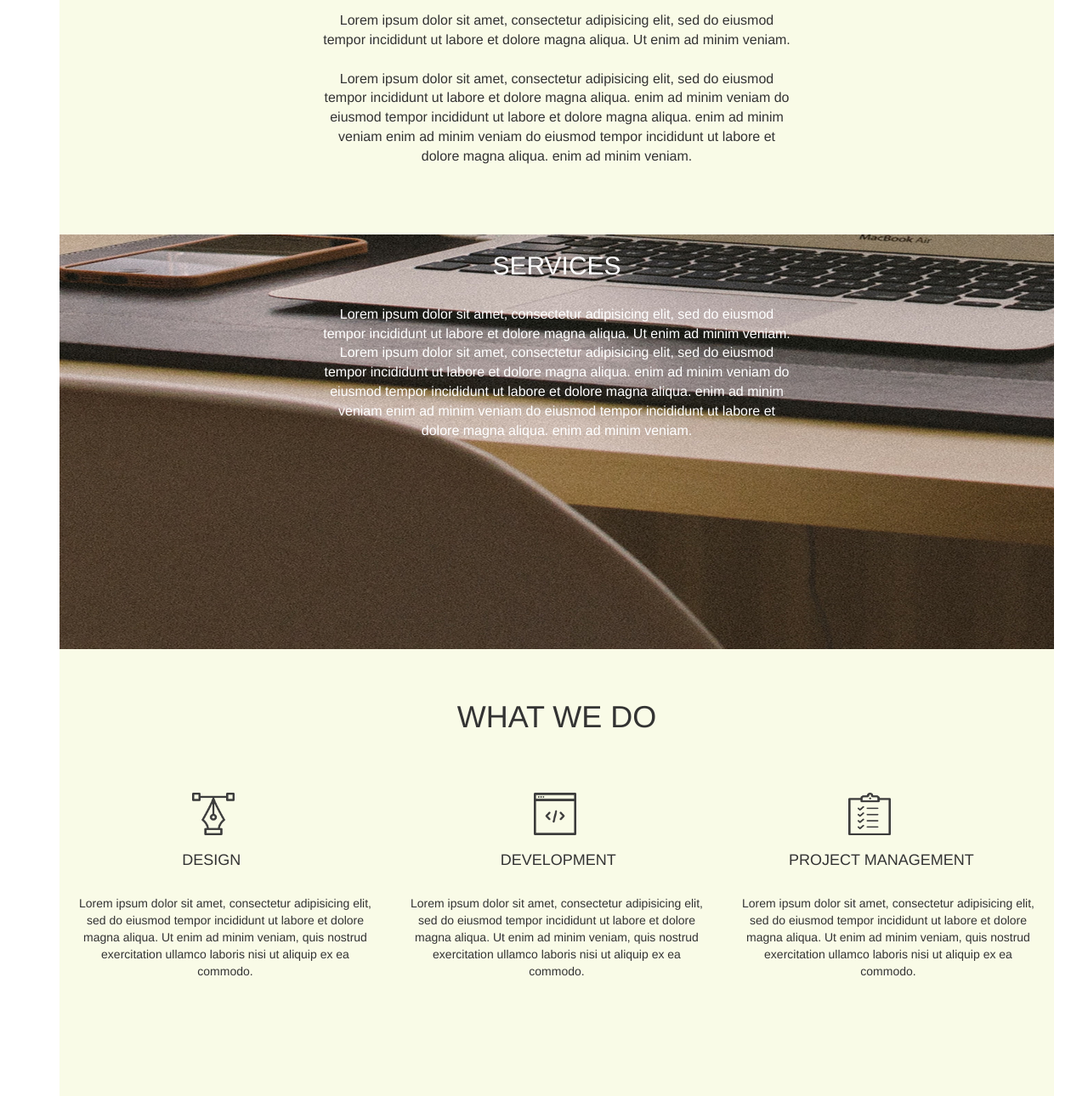
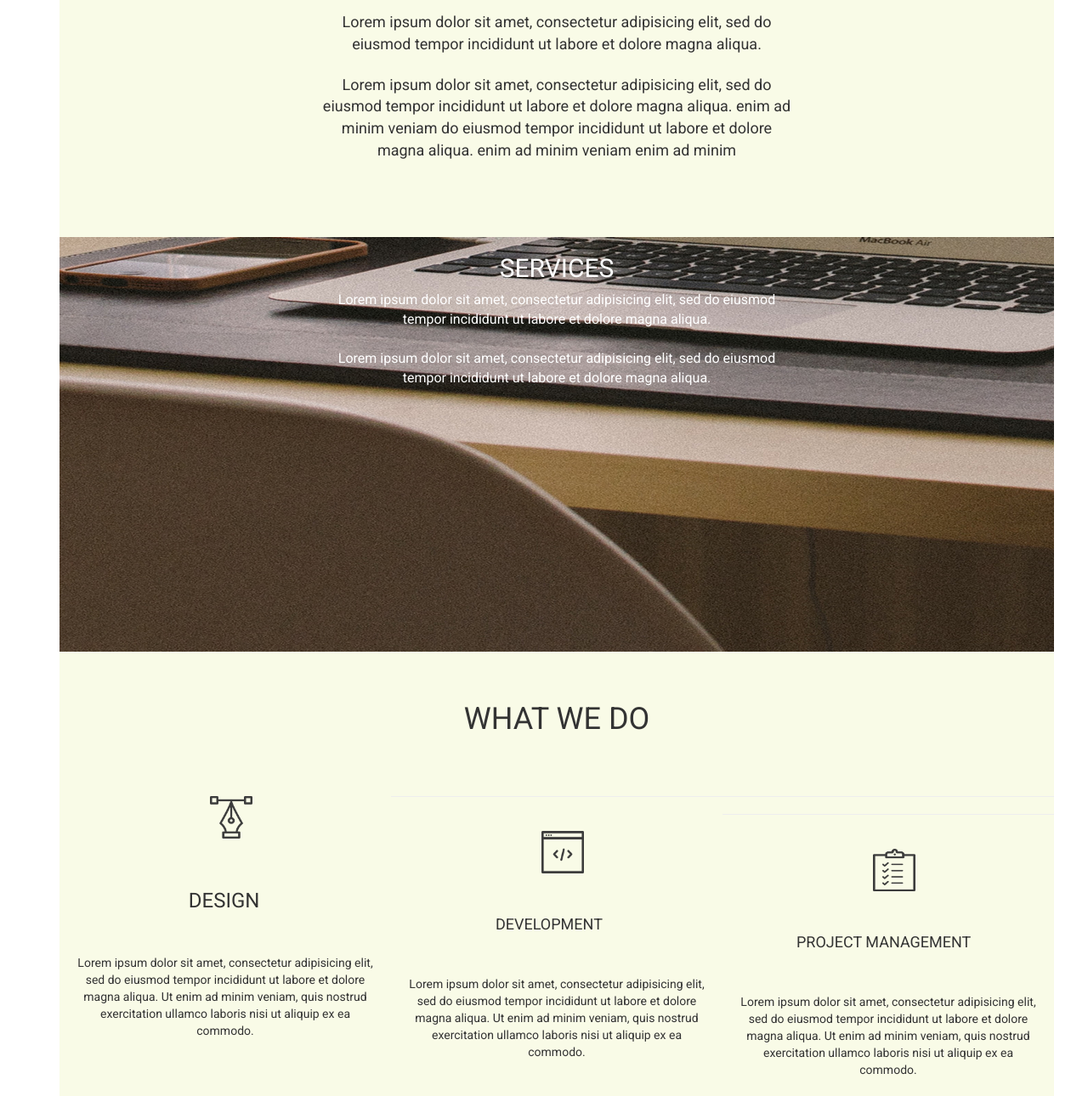
Before and after one commit to jobm/Delani-With-Bootstrap, a plain HTML site: page index.html in a window 1280 px wide. Shown: the part 735-2025 px from the top of the page at 85% size. Drawn offline with nearby package versions, Linux system fonts and the light colour scheme.

Commit message:
added more responsivness

```diff
--- a/css/site.css
+++ b/css/site.css
@@ -1,5 +1,6 @@
 body {
   overflow-x: hidden;
+  font-family: 'Roboto';
 }
 #home {
   background-image: url(../images/assets/h_img.jpg);
@@ -33,6 +34,22 @@ body {
 .about-body {
   font-size: 16px;
 }
+.thick{
+  position: relative;
+  width: 100%;
+  left: 0;
+  font-size: 18px;
+  margin-bottom: 4%;
+}
+
+.slim{
+  position: relative;
+  width: 100%;
+  left: 0;
+  font-size: 18px;
+  word-wrap: break-word;
+}
+
 #services {
   background-image: url(../images/assets/s_image.jpg);
   background-repeat: no-repeat;
@@ -52,36 +69,36 @@ body {
   background-color: #F9FBE7;
 }
 #ico_design{
-  position: absolute;
-  left: 40%;
+  position: relative;
+  left: 45%;
   height: 50px;
   width: 50px;
 }
 
 #ico_dev{
-  position: absolute;
-  left: 43%;
+  position: relative;
+  left: 45%;
   height: 50px;
   width: 50px;
 }
 #ico_product{
-  position: absolute;
-  left: 38%;
+  position: relative;
+  left: 45%;
   height: 50px;
   width: 50px;
 }
 
 
 #ico_text_des{
-  position: absolute;
-  left: 37%;
+  position: relative;
+  left: 38%;
 }
 #ico_text_dev{
-  position: absolute;
-  left: 33%;
+  position: relative;
+  left: 30%;
 }
 #ico_text_prod{
-  position: absolute;
+  position: relative;
   left: 20%;
 }
 
--- a/index.html
+++ b/index.html
@@ -3,6 +3,7 @@
 
 <head>
   <link href="https://maxcdn.bootstrapcdn.com/bootstrap/3.3.5/css/bootstrap.min.css" rel="stylesheet">
+  <link rel="stylesheet" type="text/css" href="http://fonts.googleapis.com/css?family=Roboto">
   <link rel="stylesheet" href="css/site.css" media="screen" title="no title" charset="utf-8">
   <meta charset="utf-8">
   <title></title>
@@ -34,23 +35,29 @@
 
       <h2 class="text-center">ABOUT US</h2>
       <br>
-      <div class="col-md-3 text-center">
-        <br>
-      </div>
-
-      <div class="col-sm-6 col-md-6 text-center">
-
-        <article class="text-center about-body">
-          Lorem ipsum dolor sit amet, consectetur adipisicing elit, sed do eiusmod tempor incididunt ut labore et dolore magna aliqua. Ut enim ad minim veniam.
-          <br>
-          <br> Lorem ipsum dolor sit amet, consectetur adipisicing elit, sed do eiusmod tempor incididunt ut labore et dolore magna aliqua. enim ad minim veniam do eiusmod tempor incididunt ut labore et dolore magna aliqua. enim ad minim veniam enim ad minim
-          veniam do eiusmod tempor incididunt ut labore et dolore magna aliqua. enim ad minim veniam.
-        </article>
+      <div class="col-xs-12 col-sm-12 col-md-3 text-center">
 
       </div>
 
-      <div class="col-md-3 text-center">
-        <br>
+      <div class="col-xs-12 col-sm-12 col-md-6 text-center">
+
+        <article class="text-center about-body">
+          <p class="text-center thick">
+            Lorem ipsum dolor sit amet, consectetur adipisicing elit,
+            sed do eiusmod tempor incididunt ut labore et dolore magna aliqua.
+          </p>
+
+          <p class="text-center slim">
+            Lorem ipsum dolor sit amet, consectetur adipisicing elit,
+            sed do eiusmod tempor incididunt ut labore et dolore magna aliqua.
+            enim ad minim veniam do eiusmod tempor incididunt ut labore et dolore magna aliqua.
+            enim ad minim veniam enim ad minim
+          </p>
+        </article>
+      </div>
+
+      <div class="col-xs-12 col-sm-12 col-md-3 text-center">
+
       </div>
 
     </div>
@@ -66,22 +73,22 @@
     <div class="row">
 
       <h2 class="text-center">SERVICES</h2>
-      <br>
-      <div class="col-md-3 text-center">
-        <br>
-      </div>
 
-      <div class="col-sm-6 col-md-6 text-center">
+      <div class="col-xs-12 col-sm-12 col-md-3 text-center"></div>
+
+      <div class="col-xs-12 col-sm-12 col-md-6 text-center">
 
         <article class="text-center services-body">
-          Lorem ipsum dolor sit amet, consectetur adipisicing elit, sed do eiusmod tempor incididunt ut labore et dolore magna aliqua. Ut enim ad minim veniam. Lorem ipsum dolor sit amet, consectetur adipisicing elit, sed do eiusmod tempor incididunt ut labore
-          et dolore magna aliqua. enim ad minim veniam do eiusmod tempor incididunt ut labore et dolore magna aliqua. enim ad minim veniam enim ad minim veniam do eiusmod tempor incididunt ut labore et dolore magna aliqua. enim ad minim veniam.
+          Lorem ipsum dolor sit amet, consectetur adipisicing elit,
+          sed do eiusmod tempor incididunt ut labore et dolore magna aliqua.
+          <br>
+          <br>
+          Lorem ipsum dolor sit amet, consectetur adipisicing elit,
+          sed do eiusmod tempor incididunt ut labore et dolore magna aliqua.
         </article>
 
       </div>
-      <div class="col-md-3 text-center">
-      </div>
-
+      <div class="col-xs-12 col-sm-12 col-md-3 text-center"></div>
     </div>
     <br>
     <br>
@@ -97,43 +104,39 @@
     <h1 class="text-center">WHAT WE DO</h1>
     <br>
     <br>
-    <br>
     <div class="row">
-      <div class="col-md-4">
+      <div class="col-xs-12 col-sm-12 col-md-4 col">
+        <br>
         <img id="ico_design" class="img-responsive" src="images/service-icons/design_icon.png" alt="" />
         <br>
         <br>
-        <br>
-        <h4 id="ico_text_des">DESIGN</h4>
-        <br>
+        <h3 id="ico_text_des">DESIGN</h4>
         <br>
         <br>
         <p class="text-center">
           Lorem ipsum dolor sit amet, consectetur adipisicing elit, sed do eiusmod tempor incididunt ut labore et dolore magna aliqua. Ut enim ad minim veniam, quis nostrud exercitation ullamco laboris nisi ut aliquip ex ea commodo.
         </p>
       </div>
-
-      <div class="col-md-4">
+      <hr>
+      <div class="col-xs-12 col-sm-12 col-md-4 col">
+        <br>
         <img id="ico_dev" class="img-responsive" src="images/service-icons/dev_icon.png" alt="" />
         <br>
         <br>
-        <br>
         <h4 id="ico_text_dev">DEVELOPMENT</h4>
-        <br>
         <br>
         <br>
         <p class="text-center">
           Lorem ipsum dolor sit amet, consectetur adipisicing elit, sed do eiusmod tempor incididunt ut labore et dolore magna aliqua. Ut enim ad minim veniam, quis nostrud exercitation ullamco laboris nisi ut aliquip ex ea commodo.
         </p>
       </div>
-
-      <div class="col-md-4">
+      <hr>
+      <div class="col-xs-12 col-sm-12 col-md-4 col">
+        <br>
         <img id="ico_product" class="img-responsive" src="images/service-icons/product_icon.png" alt="" />
         <br>
         <br>
-        <br>
         <h4 id="ico_text_prod">PROJECT MANAGEMENT</h4>
-        <br>
         <br>
         <br>
         <p class="text-center">
@@ -156,37 +159,36 @@
       <h1 class="text-center">PORTFOLIO</h1>
       <br>
       <br>
-      <div class="col-sm-12 col-md-3 col">
+      <div class="col-xs-12 col-sm-12 col-md-3 col">
         <img src="images/portfolio/work1.jpg" class="img-responsive" alt="" />
       </div>
 
-      <div class="col-md-3 col">
+      <div class="col-xs-12 col-sm-12 col-md-3 col">
         <img src="images/portfolio/work2.jpg" class="img-responsive" alt="" />
       </div>
 
-      <div class="col-md-3 col">
+      <div class="col-xs-12 col-sm-12 col-md-3 col">
         <img src="images/portfolio/work3.jpg" class="img-responsive" alt="" />
       </div>
 
-      <div class="col-md-3 col">
+      <div class="col-xs-12 col-sm-12 col-md-3 col">
         <img src="images/portfolio/work4.jpg" class="img-responsive" alt="" />
       </div>
-      <br>
-      <div class="col-md-3 col">
+      <!-- <div class="col-xs-12 col-sm-12 col-md-3 col">
         <img src="images/portfolio/work5.jpg" class="img-responsive" alt="" />
       </div>
 
-      <div class="col-md-3 col">
+      <div class="col-xs-12 col-sm-12 col-md-3 col">
         <img src="images/portfolio/work6.jpg" class="img-responsive" alt="" />
       </div>
 
-      <div class="col-md-3 col">
+      <div class="col-xs-12 col-sm-12 col-md-3 col">
         <img src="images/portfolio/work7.jpg" class="img-responsive" alt="" />
       </div>
 
-      <div class="col-md-3 col">
+      <div class="col-xs-12 col-sm-12 col-md-3 col">
         <img src="images/portfolio/work8.jpg" class="img-responsive" alt="" />
-      </div>
+      </div> -->
     </div>
     <br>
     <br>
```
